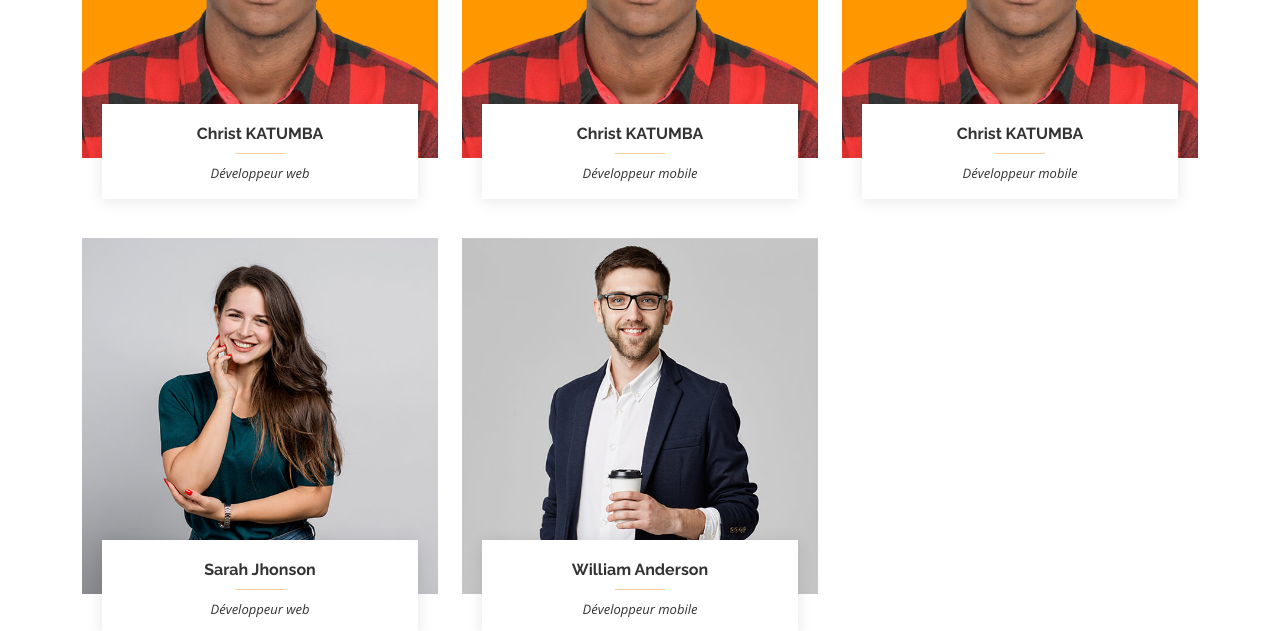
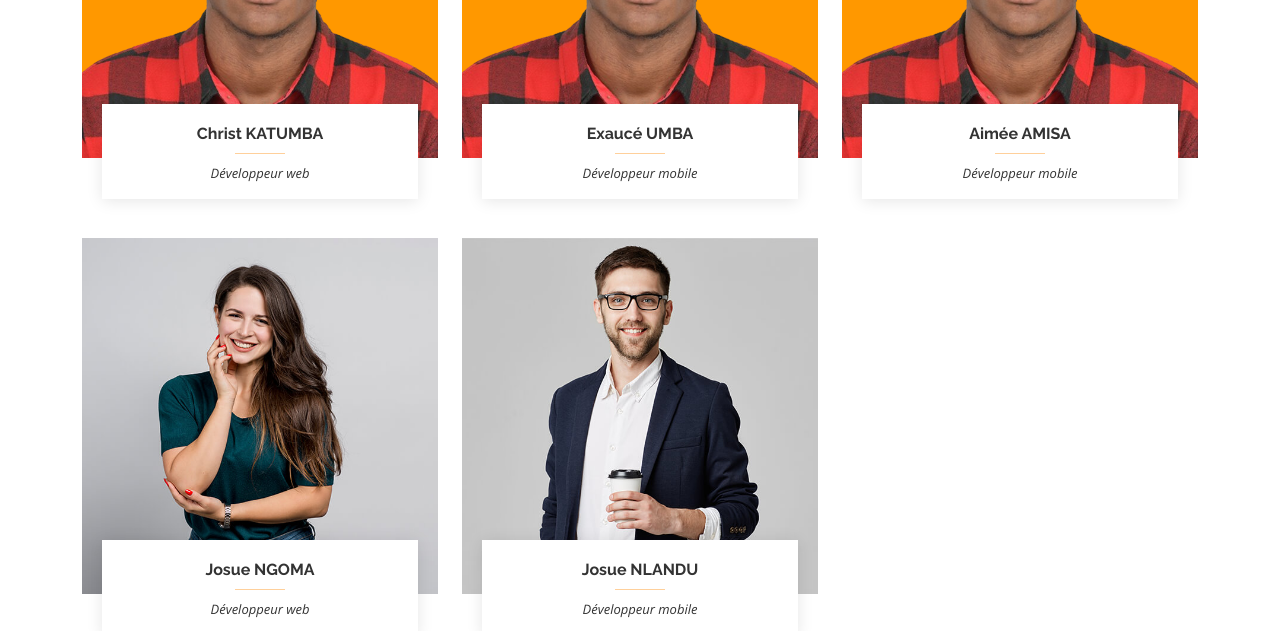
Before and after one commit to ChristKTMB/BilotechApp, a plain HTML site: page index.html in a window 1280 px wide. Shown: the part 4700-5331 px from the top of the page. Drawn offline with nearby package versions, Linux system fonts and the light colour scheme.

Commit message:
Modification de nom de l'equipe

```diff
--- a/index.html
+++ b/index.html
@@ -306,7 +306,7 @@
             <div class="member" data-aos="fade-up">
               <div class="pic"><img src="assets/img/img/CHRIST1.png" class="img-fluid" alt=""></div>
               <div class="member-info">
-                <h4>Christ KATUMBA</h4>
+                <h4>Exaucé UMBA</h4>
                 <span>Développeur mobile</span>
                 <div class="social">
                   <a href=""><i class="bi bi-twitter"></i></a>
@@ -322,7 +322,7 @@
             <div class="member" data-aos="fade-up">
               <div class="pic"><img src="assets/img/img/CHRIST1.png" class="img-fluid" alt=""></div>
               <div class="member-info">
-                <h4>Christ KATUMBA</h4>
+                <h4>Aimée AMISA</h4>
                 <span>Développeur mobile</span>
                 <div class="social">
                   <a href=""><i class="bi bi-twitter"></i></a>
@@ -338,7 +338,7 @@
             <div class="member" data-aos="fade-up" data-aos-delay="150">
               <div class="pic"><img src="assets/img/team/team-2.jpg" class="img-fluid" alt=""></div>
               <div class="member-info">
-                <h4>Sarah Jhonson</h4>
+                <h4>Josue NGOMA</h4>
                 <span>Développeur web</span>
                 <div class="social">
                   <a href=""><i class="bi bi-twitter"></i></a>
@@ -354,7 +354,7 @@
             <div class="member" data-aos="fade-up" data-aos-delay="300">
               <div class="pic"><img src="assets/img/team/team-3.jpg" class="img-fluid" alt=""></div>
               <div class="member-info">
-                <h4>William Anderson</h4>
+                <h4>Josue NLANDU</h4>
                 <span>Développeur mobile</span>
                 <div class="social">
                   <a href=""><i class="bi bi-twitter"></i></a>
```
